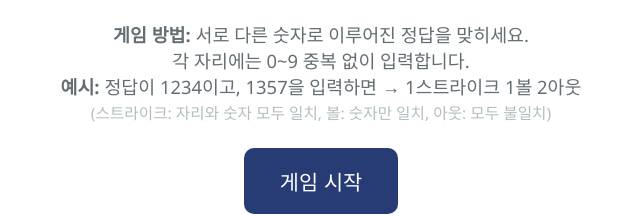
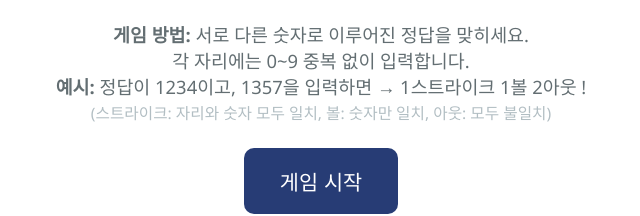
Before and after one commit to wyna3209/math-baseball, a plain HTML site: page index.html in a window 1280 px wide. Shown: the part 196-412 px from the top of the page, 319-959 px from the left. Drawn offline with Linux system fonts and the light colour scheme.

Commit message:
UI 개선: 입력창 확대, 설명 추가, 버튼 중앙정렬, 기록영역 고정 등 태블릿 대응

```diff
--- a/index.html
+++ b/index.html
@@ -12,7 +12,7 @@
     <div id="desc-area" style="margin-bottom:24px; font-size:1.15rem; color:#636e72; text-align:center;">
       <b>게임 방법:</b> 서로 다른 숫자로 이루어진 정답을 맞히세요.<br>
       각 자리에는 0~9 중복 없이 입력합니다.<br>
-      <b>예시:</b> 정답이 1234이고, 1357을 입력하면 → 1스트라이크 1볼 2아웃<br>
+      <b>예시:</b> 정답이 1234이고, 1357을 입력하면 → 1스트라이크 1볼 2아웃 !<br>
       <span style="font-size:0.98rem; color:#b2bec3;">(스트라이크: 자리와 숫자 모두 일치, 볼: 숫자만 일치, 아웃: 모두 불일치)</span>
     </div>
     <div id="game-area">
```
